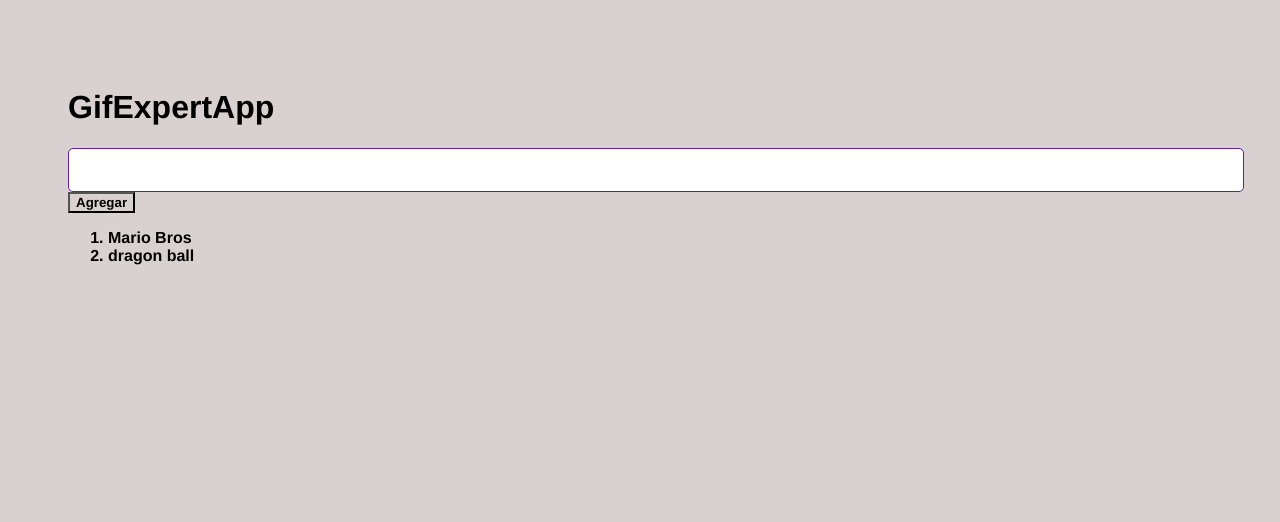
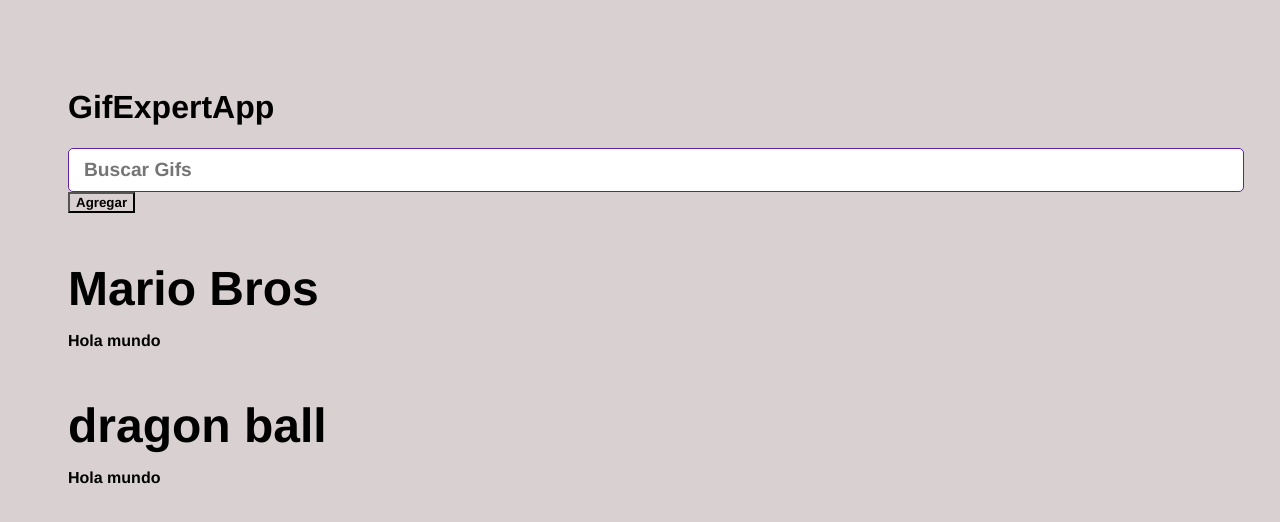
Before and after one commit to elguzmi/Gif-Expert-App, a React (Vite) app: page / in a window 1280 px wide. Shown: the top 522 px of the page. Built offline with nearby package versions, Linux system fonts and the light colour scheme.

Commit message:
Creando compoenntes, y mandando eventos

```diff
--- a/src/GifExpertApp.jsx
+++ b/src/GifExpertApp.jsx
@@ -1,34 +1,47 @@
 import { useState } from "react"
+import { AddCategory } from './components/AddCategory'
+import GifGrid from "./components/GifGrid";
 
 const GifExpertApp = () => {
 
     const [ categories , setCategories ] =  useState(['Mario Bros' , 'dragon ball']); // [] simepre va a ser un arreglo
     console.log(categories)
 
-    const onAddCategory = ()=>{
+    const onAddCategory = ( newCategory )=>{
         // react trata de no mutar le estado
-        setCategories( [ 'Valorant' ,... categories ] )
+
+      // condicion para evitar duplicados
+      if( categories.indexOf(newCategory) >= 0 ) return;
+
+        setCategories( [ newCategory ,... categories ] )
+        //setCategories( cat => [ newCategory , ...cat ])
         console.log(categories)
     }
 
   return (
     <>
-        {/* titulo de la app */}
       <h1>GifExpertApp</h1>
+      {/* porpiedad de add catgeory que va a recibir esa funcion */}
+      {/* cuando lleva la palabra On es porque est emitiendo algo */}
+      <AddCategory
+        onNewCategory = { ( value ) => onAddCategory( value )}
+        //  onAddCategories={ setCategories }
+      />
 
-      {/* Input */}
-        <input type="text" />
 
       <button onClick={ onAddCategory }>Agregar</button>
 
-
       {/* Listado de Gif */}
-      <ol>
-        { categories.map( (category, index) => {
-            return <li key={index}>{ category}</li>
-        }) }
-        {/* <li >ABC</li> */}
-      </ol>
+      {/* no hay que usar el indice porque react utiliza el valor de la llave cuando un elemento se elimino */}
+      { categories.map( (category, index) =>
+          (
+            <GifGrid key={ category } category={ category }  ></GifGrid>
+            // <div key={ category }>
+            //   <h3>{ category }</h3>
+            //   <li >{ category}</li>
+            // </div>
+          )
+      ) }
         {/* Gif item */}
     </>
   )
--- /dev/null
+++ b/src/components/AddCategory.jsx
@@ -0,0 +1,31 @@
+import { useState } from "react"
+import PropTypes from 'prop-types'
+
+export const AddCategory = ( { onNewCategory } ) => {
+
+  const [ inputValue , setInputValue  ]  =  useState('')
+  const onInputChange = ( ev )=>{
+    //console.log(ev.target.value);
+    setInputValue(ev.target.value)
+  }
+  const onSubmitForm = ( ev )=>{
+    ev.preventDefault();
+    if(inputValue.trim().length <= 1)return
+    onNewCategory(inputValue.trim());
+    //onAddCategories( cat => [ inputValue , ...cat  ] )
+    setInputValue('')
+  }
+  return (
+      <form action="" onSubmit={ (event)=> onSubmitForm(event) }>
+        <input type="text"
+          placeholder="Buscar Gifs"
+          value={inputValue}
+          onChange={ onInputChange }
+        />
+      </form>
+    )
+  }
+
+AddCategory.propTypes ={
+  onNewCategory : PropTypes.func.isRequired
+}
--- /dev/null
+++ b/src/components/GifGrid.jsx
@@ -0,0 +1,11 @@
+const GifGrid = ({ category }) => {
+
+    return (
+    <>
+        <h3>{ category }</h3>
+        <p>Hola mundo</p>
+    </>
+  )
+}
+
+export default GifGrid
```
